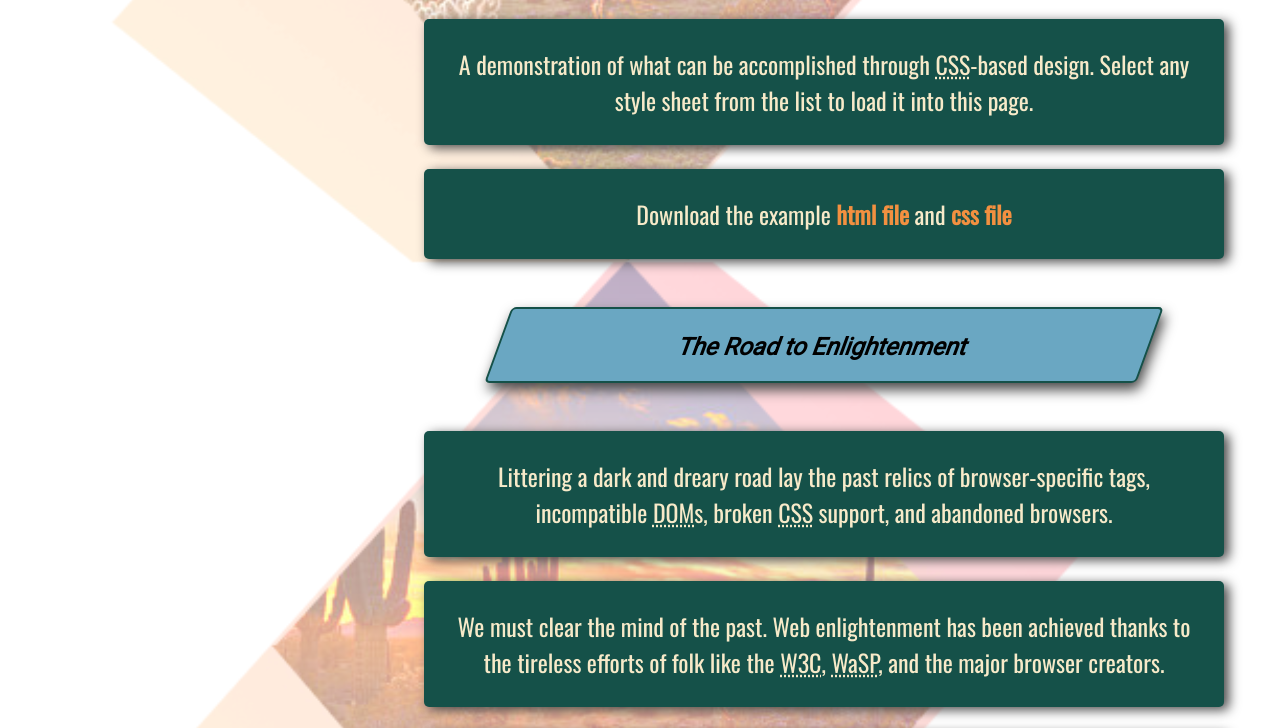
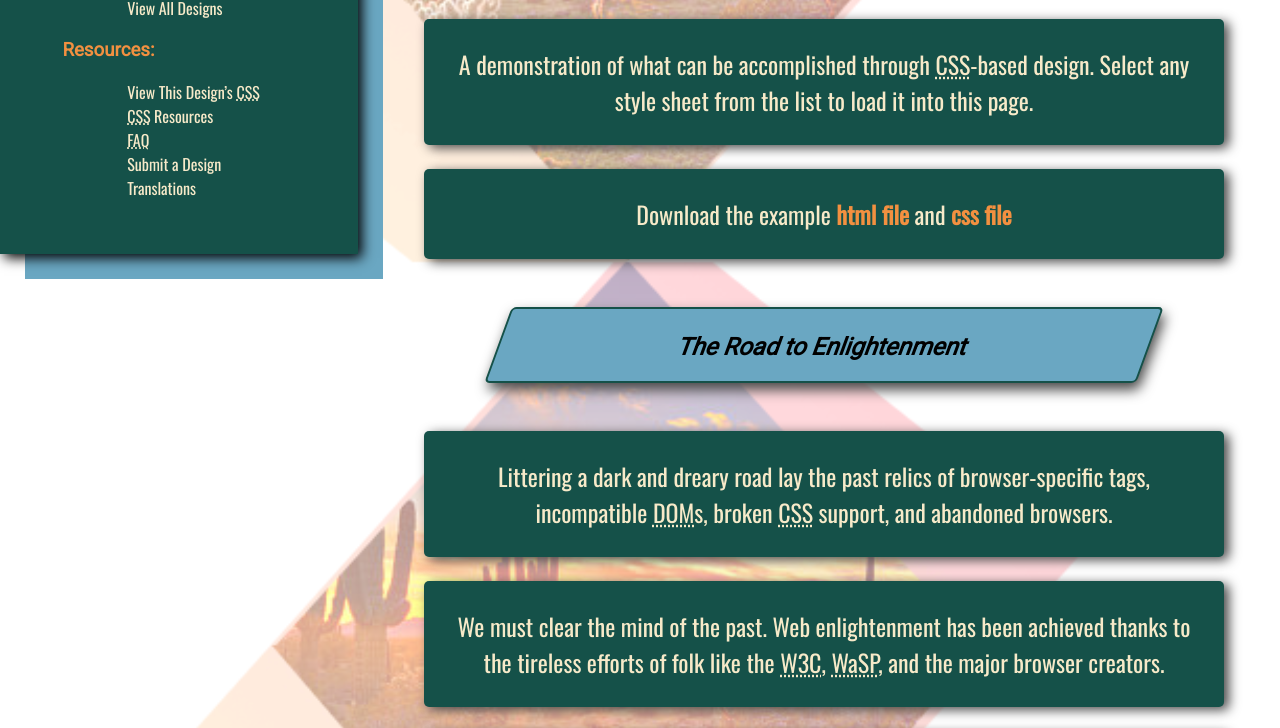
Before and after one commit to devpro2k/desertzen.github.io, a plain HTML site: page mainproject/index.html in a window 1280 px wide. Shown: the part 538-1266 px from the top of the page. Drawn offline with nearby package versions, Linux system fonts and the light colour scheme.

Commit message:
updated nav

```diff
--- a/mainproject/styles/partials/_layout.scss
+++ b/mainproject/styles/partials/_layout.scss
@@ -142,6 +142,7 @@ footer a {
         padding: 2em 0em 2em 0em;
         &::before {
             content: "";
+            margin-left: 5em;
             background-color: $blue;
             border-radius: 3px;
             box-shadow:
@@ -190,13 +191,15 @@ footer a {
         padding: 0 1.5em 0 1.5em;
     }
     footer {
-        max-width: 30vw;
+        max-width: 35vw;
         margin-left: 2em;
         padding: 1em;
         &::after {
             content: "";
+            background: $blue;
             border-radius: 5px;
             box-shadow:
+                    52px   0px 0 0 $blue,
                     82px   0px 0 0 $blue,
                     115px  0px 0 0 $blue,
                     135px  0px 0 0 $blue,
--- a/mainproject/styles/partials/_nav.scss
+++ b/mainproject/styles/partials/_nav.scss
@@ -4,6 +4,7 @@
 .designer-name,
 .design-archives a,
 .zen-resources a {
+  font-family: $primary;
   color: $cream;
   text-decoration: none;
   padding: .05em;
@@ -11,14 +12,15 @@
 }
 
 h3 {
-  color: rgb(255, 217, 0);
+  font-family: $header;
+  color: $orange;
 }
 
 .wrapper {
   //this will be used for the final results
   background-color: $green;
   width: 88%;
-  padding-left: 5vw;
+  padding: 0 3vw 0 3vw;
 
   ul {
     list-style-type: none;
@@ -176,16 +178,32 @@ h3 {
   }
 }
 
+@include MQ(M) {
+  .wrapper {
+    width: 30vw;
+    position: fixed;
+    box-shadow:
+    4px 4px 12px $black,
+    20px 20px 0px $blue;
+  }
+}
+
 @include MQ(L) {
   .wrapper {
     width: 22vw;
     position: fixed;
+    box-shadow:
+    4px 4px 12px $black,
+    25px 25px 0px $blue;
+    padding: 3vw;
+  &::before {
+    content: "Menu";
+    font-size: 1.5em;
+    font-family: $header;
+    font-weight: 700;
+    color: $orange;
+
+
+  }
   }
 }
-
-@include MQ(M) {
-  .wrapper {
-    width: 30vw;
-    position: fixed;
-  }
-}
```
Also changed, not shown: mainproject/styles/style.css, 1 other file.
